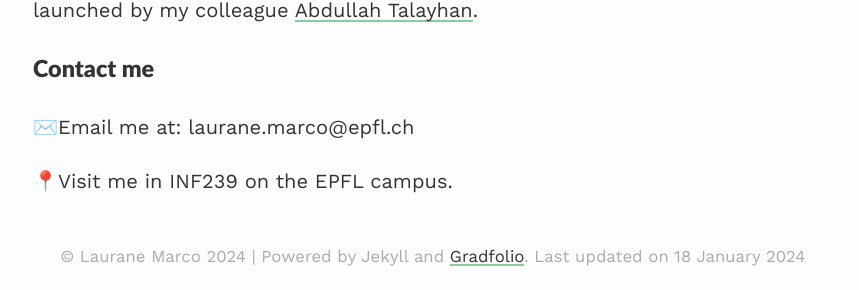
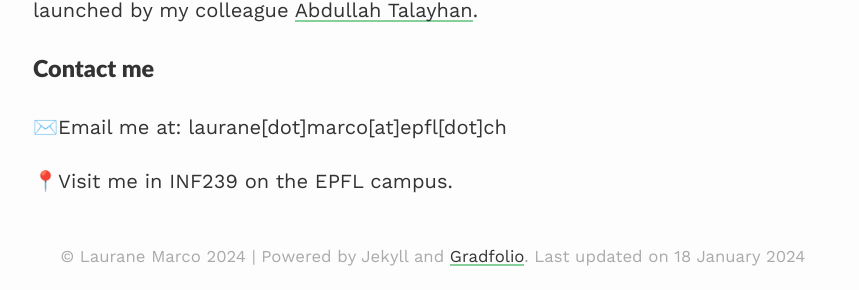
Before and after one commit to lauranemarco/lauranemarco.github.io, a Jekyll site: the page built from index.md, in a window 1280 px wide. Shown: the part 1177-1467 px from the top of the page, without its empty margins (207-1066 px from the left). Built offline with Jekyll 4.4.1, drawn with Linux system fonts in a browser that asks for light colours; nearby versions of some CDN libraries; our own code applies the rules of GitHub Pages for plain Markdown files.

Commit message:
Update index.md

```diff
--- a/index.md
+++ b/index.md
@@ -29,6 +29,6 @@ If you are applying to a PhD in Computer Science at EPFL, and would like to get
 If you are reading cryptography-related papers and have questions about it, check out [AskCrypto](https://askcryp.to), a great initiative for sharing knowledge about cryptography launched by my colleague [Abdullah Talayhan](https://www.abdullahtalayhan.com).
 
 ### Contact me
-✉️Email me at: laurane.marco@epfl.ch
+✉️Email me at: laurane[dot]marco[at]epfl[dot]ch
 
 📍Visit me in INF239 on the EPFL campus.
```
